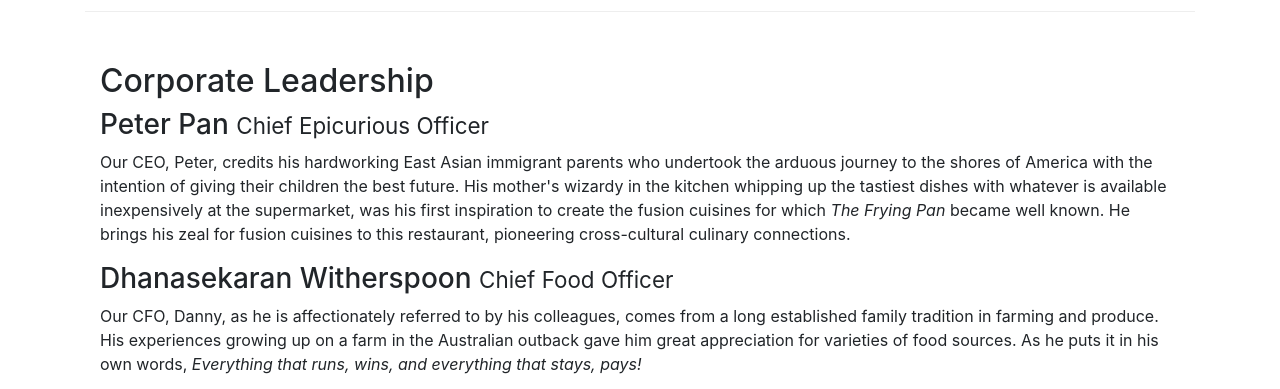
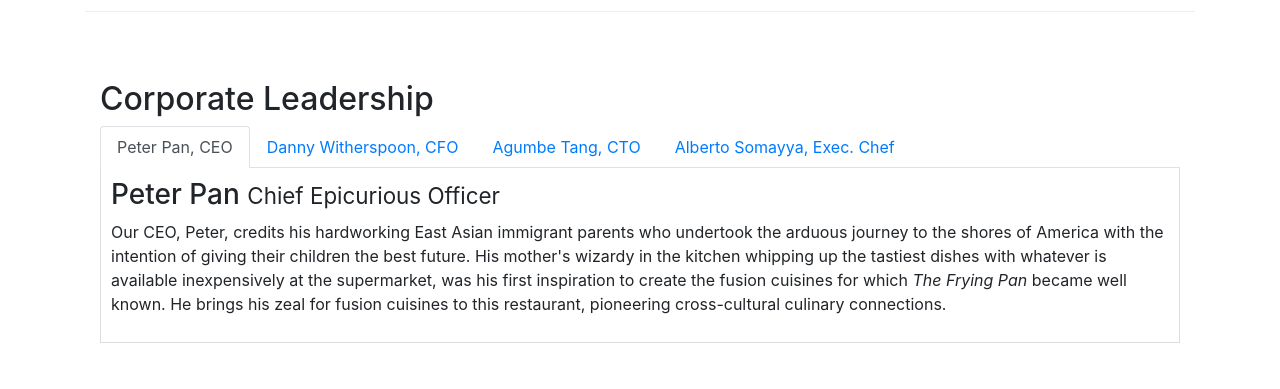
Before and after one commit to ontopoff/conf, a website: page aboutus.html in a window 1280 px wide. Shown: the part 960-1349 px from the top of the page. Drawn offline with nearby package versions, Linux system fonts and the light colour scheme.

Commit message:
Bootstrap tabs

```diff
--- a/aboutus.html
+++ b/aboutus.html
@@ -117,6 +117,31 @@
     <div class="row row-content align-items-center">
         <div class="col-12">
             <h2>Corporate Leadership</h2>
+            <ul class="nav nav-tabs">
+                <li class="nav-item">
+                    <a href="#peter" class="nav-link active" role="tab" data-toggle="tab">
+                        Peter Pan, CEO
+                    </a>
+                </li>
+                <li class="nav-item">
+                    <a href="#danny" class="nav-link" role="tab" data-toggle="tab">
+                        Danny Witherspoon, CFO
+                    </a>
+                </li>
+                <li class="nav-item">
+                    <a href="#agumbe" class="nav-link" role="tab" data-toggle="tab">
+                        Agumbe Tang, CTO
+                    </a>
+                </li>
+                <li class="nav-item">
+                    <a href="#alberto" class="nav-link" role="tab" data-toggle="tab">
+                        Alberto Somayya, Exec. Chef
+                    </a>
+                </li>
+            </ul>
+
+            <div class="tab-content">
+                <div class="tab-pane fade show active" role="tabpanel" id="peter">
                     <h3>Peter Pan <small>Chief Epicurious Officer</small></h3>
                     <p class="d-none d-sm-block">Our CEO, Peter, credits his hardworking East Asian immigrant parents who
                         undertook the arduous journey to the shores of America with the intention of giving their children the
@@ -124,21 +149,29 @@
                         available inexpensively at the supermarket, was his first inspiration to create the fusion cuisines for
                         which <em>The Frying Pan</em> became well known. He brings his zeal for fusion cuisines to this
                         restaurant, pioneering cross-cultural culinary connections.</p>
+                </div>
+                <div class="tab-pane fade" role="tabpanel" id="danny">
                 <h3>Dhanasekaran Witherspoon <small>Chief Food Officer</small></h3>
                 <p class="d-none d-sm-block">Our CFO, Danny, as he is affectionately referred to by his colleagues, comes
                     from a long established family tradition in farming and produce. His experiences growing up on a farm in
                     the Australian outback gave him great appreciation for varieties of food sources. As he puts it in his
                     own words, <em>Everything that runs, wins, and everything that stays, pays!</em></p>
+                </div>
+                <div class="tab-pane fade" role="tabpanel" id="agumbe">
                 <h3>Agumbe Tang <small>Chief Taste Officer</small></h3>
                 <p class="d-none d-sm-block">Blessed with the most discerning gustatory sense, Agumbe, our CTO, personally
                     ensures that every dish that we serve meets his exacting tastes. Our chefs dread the tongue lashing that
                     ensues if their dish does not meet his exacting standards. He lives by his motto, <em>You click only if
                         you survive my lick.</em></p>
+                </div>
+                <div class="tab-pane fade" role="tabpanel" id="alberto">
                 <h3>Alberto Somayya <small>Executive Chef</small></h3>
                 <p class="d-none d-sm-block">Award winning three-star Michelin chef with wide International experience
                     having worked closely with whos-who in the culinary world, he specializes in creating mouthwatering
                     Indo-Italian fusion experiences. He says, <em>Put together the cuisines from the two craziest cultures,
                         and you get a winning hit! Amma Mia!</em></p>
+                </div>
+            </div>
             </div>
     </div>
     <div class="row row-content">
--- a/css/styles.css
+++ b/css/styles.css
@@ -37,3 +37,10 @@
 .navbar-dark {
     background: #512DA8;
 }
+
+.tab-content {
+    border-left: 1px solid #ddd;
+    border-right: 1px solid #ddd;
+    border-bottom: 1px solid #ddd;
+    padding: 10px;
+}
```
Lines whose indentation alone changed are shown as unchanged.
